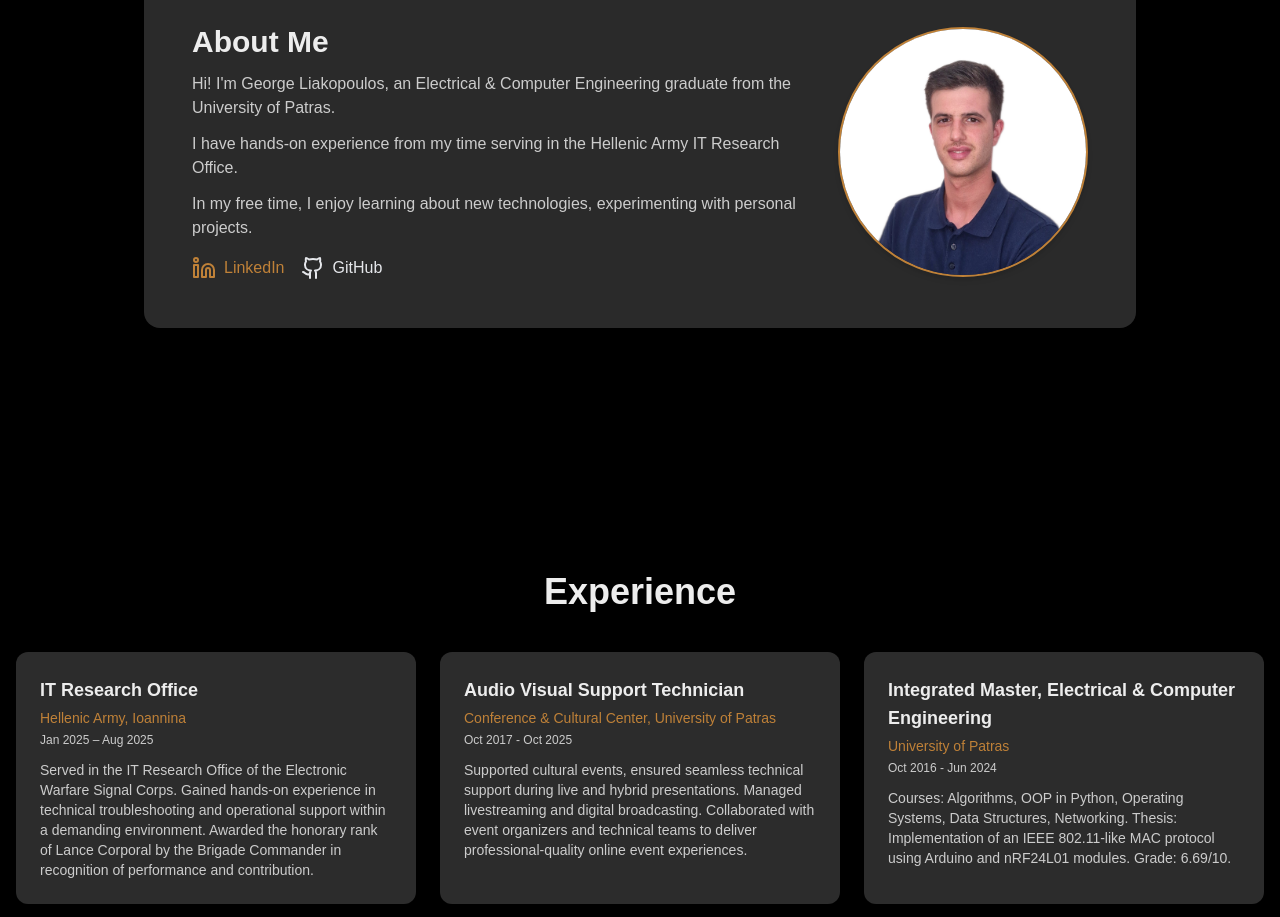
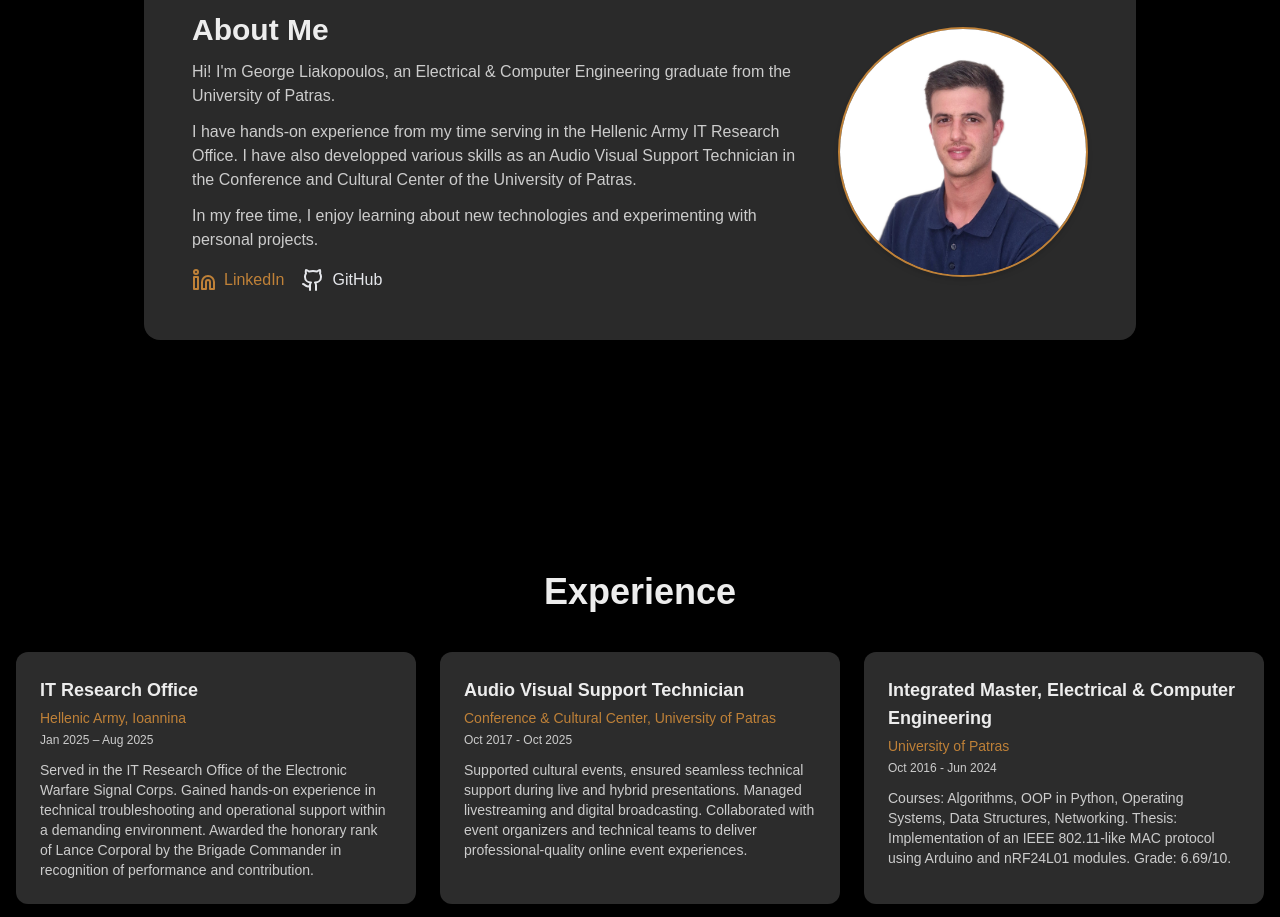
Before and after one commit to liakopgeo/Personal-Website, a Next.js app: page / in a window 1280 px wide. Shown: the part 1000-1917 px from the top of the page. Built offline with nearby package versions, Linux system fonts and the light colour scheme.

Commit message:
extra details

```diff
--- a/components/About.js
+++ b/components/About.js
@@ -14,10 +14,10 @@ export default function About() {
                 Hi! I&apos;m George Liakopoulos, an Electrical & Computer Engineering graduate from the University of Patras.
               </p>
               <p className="text-sm sm:text-base text-gray-300 mb-3">
-                I have hands-on experience from my time serving in the Hellenic Army IT Research Office.
+                I have hands-on experience from my time serving in the Hellenic Army IT Research Office. I have also developped various skills as an Audio Visual Support Technician in the Conference and Cultural Center of the University of Patras.
               </p>
               <p className="text-sm sm:text-base text-gray-300">
-                In my free time, I enjoy learning about new technologies, experimenting with personal projects.
+                In my free time, I enjoy learning about new technologies and experimenting with personal projects.
               </p>
             </div>
 
```
